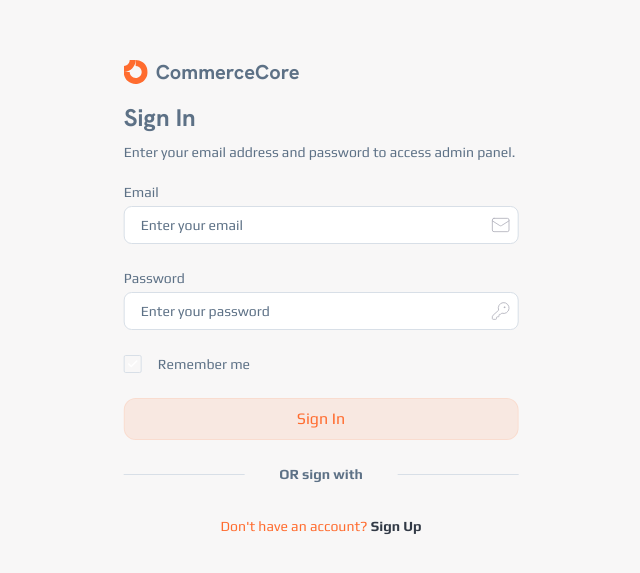
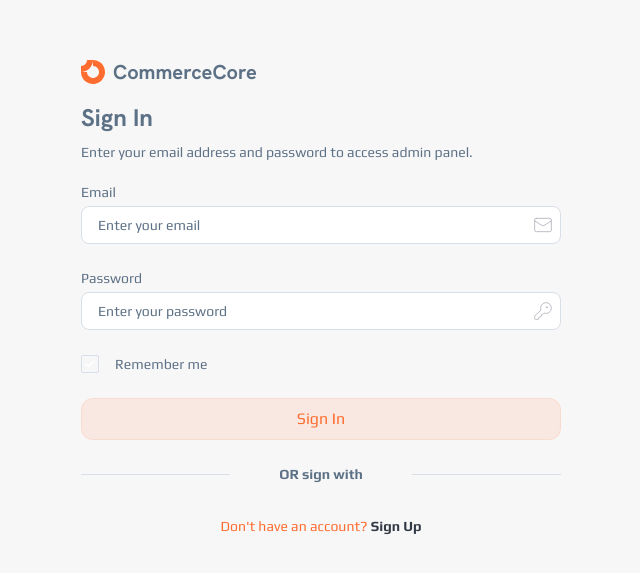
Before and after one commit to manawara/dashboard-ecommerce, a Next.js app: page /signin in a window 1280 px wide. Shown: the part 103-676 px from the top of the page, without its empty margins (319-959 px from the left). Built offline with nearby package versions, Linux system fonts and the light colour scheme.

Commit message:
Change size  form on desktop  device

```diff
--- a/app/(auth)/signin/page.tsx
+++ b/app/(auth)/signin/page.tsx
@@ -5,7 +5,7 @@ import React from "react";
 
 const Signin = () => {
   return (
-    <section className="absolute top-1/2 -translate-y-1/2 left-1/2 -translate-x-1/2 w-full px-4 sm:w-2/3 md:w-1/2 lg:w-1/3">
+    <section className="absolute top-1/2 -translate-y-1/2 left-1/2 -translate-x-1/2 w-full px-4 sm:w-2/3 md:w-1/2 lg:w-2/5">
       <Logo />
       <FormLogin />
 
```
